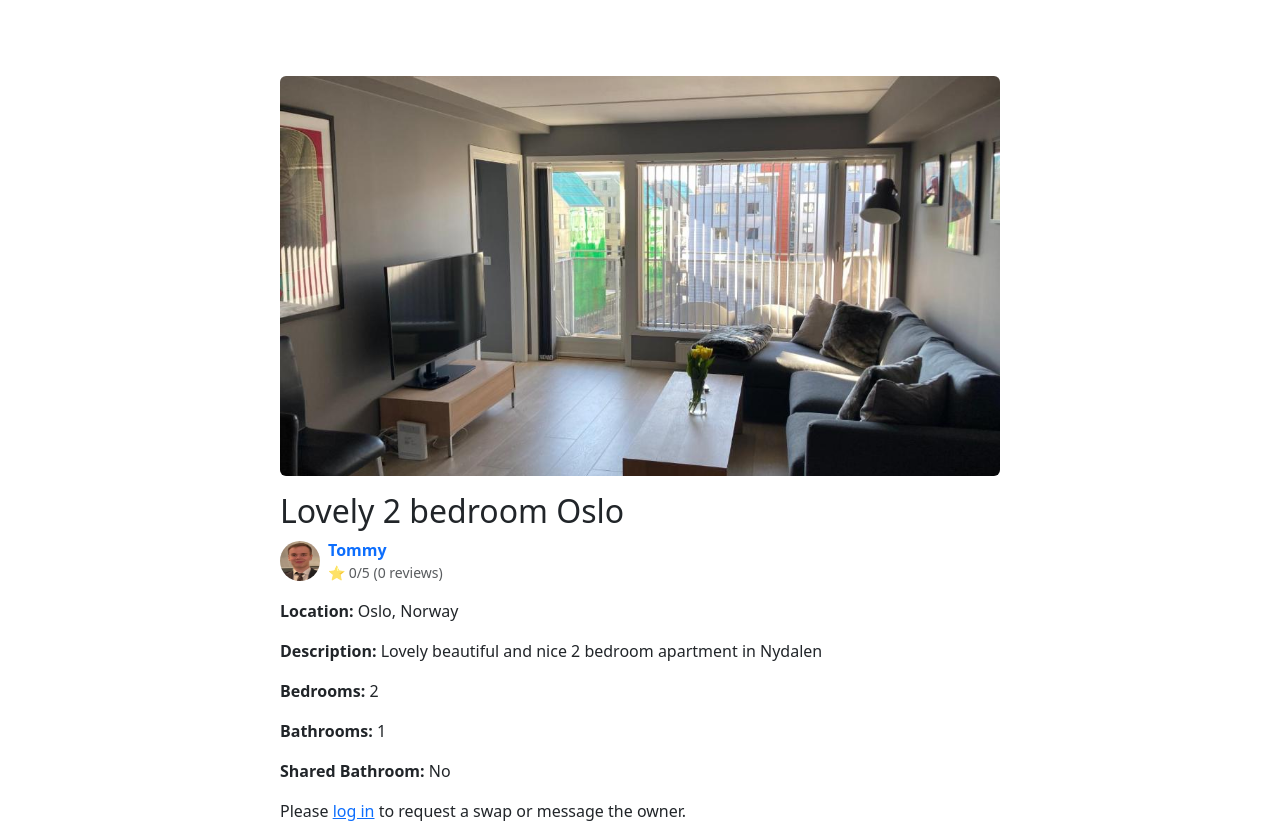
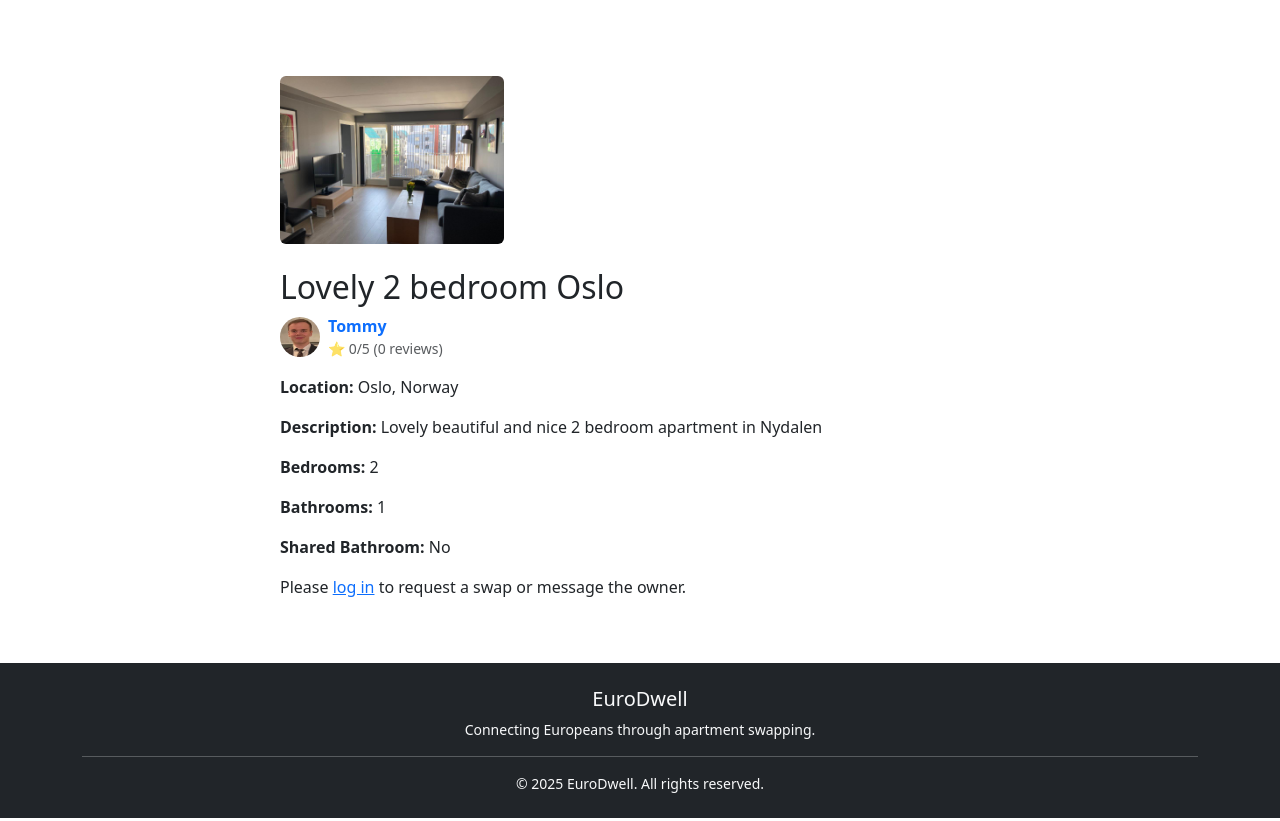
Before and after one commit to tommyelvebu/EuroDwell, a Django app: page /apartment/12/ in a window 1280 px wide. Shown: the part 56-877 px from the top of the page. Run offline with Django 5.2, Linux system fonts and the light colour scheme; data comes from the database, SQL or seed files in the repository; both versions use the stored data as it was after the commit.

Commit message:
able to handle multiple pics
able to handle multiple pics

```diff
--- a/djangoproject/app/templates/apartment_details.html
+++ b/djangoproject/app/templates/apartment_details.html
@@ -4,11 +4,20 @@
 <div class="container mt-5">
     <div class="row">
         <div class="col-md-8 offset-md-2">
-            {% if apartment.images.first %}
-            <img src="{{ apartment.images.first.image.url }}" alt="{{ apartment.title }}"
-            class="img-fluid rounded mb-3"
-            style="max-height: 400px; object-fit: cover; width: 100%;">
+            {% if apartment.images.all %}
+                <div class="row mb-3">
+                    {% for img in apartment.images.all %}
+                        <div class="col-md-4">
+                            <img src="{{ img.image.url }}" alt="Apartment image"
+                                class="img-fluid rounded mb-2"
+                                style="object-fit: cover; width: 100%; max-height: 200px;">
+                        </div>
+                    {% endfor %}
+                </div>
+            {% else %}
+                <p>No images available.</p>
             {% endif %}
+
 
             <h2>{{ apartment.title }}</h2>
 
--- a/djangoproject/app/views.py
+++ b/djangoproject/app/views.py
@@ -175,8 +175,9 @@ def user_logout(request):
 # Apartment Details Page
 def apartment_details(request, apartment_id):
     apartment = get_object_or_404(Apartment, id=apartment_id)
+    images = apartment.images.all()
     profile, created = Profile.objects.get_or_create(user=apartment.user)
-    return render(request, "apartment_details.html", {"apartment": apartment})
+    return render(request, "apartment_details.html", {"apartment": apartment,  'images': images})
 
 @login_required
 def create_apartment(request):
```
Also changed, not shown: djangoproject/db.sqlite3, djangoproject/media/apartments/eb0e6fba15e64669ee94d563cc541fb7.jpg (added), djangoproject/media/apartments/interior-design-for-student-room_RnLszgD.jpg (added), djangoproject/media/apartments/qyamckh9gbn21CSJDjjwww_g5cE0Ac.jpg (added).
